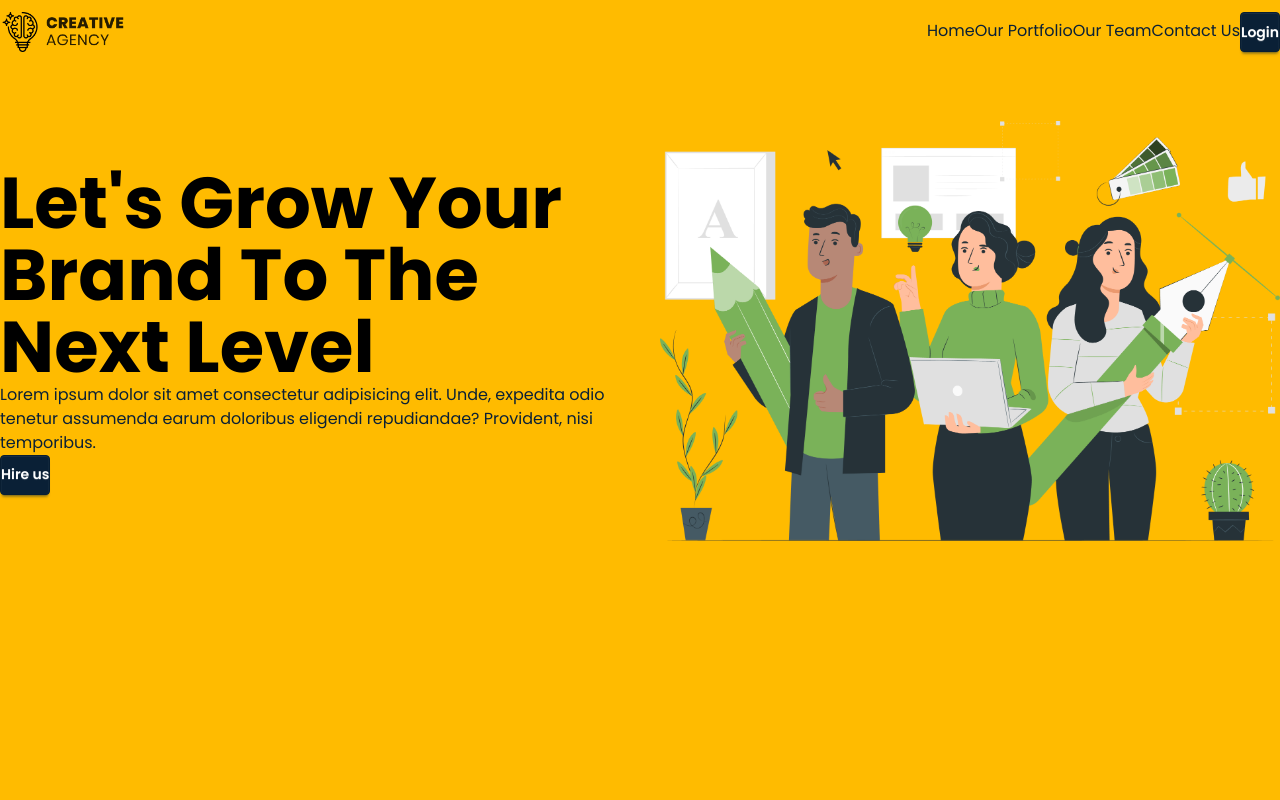
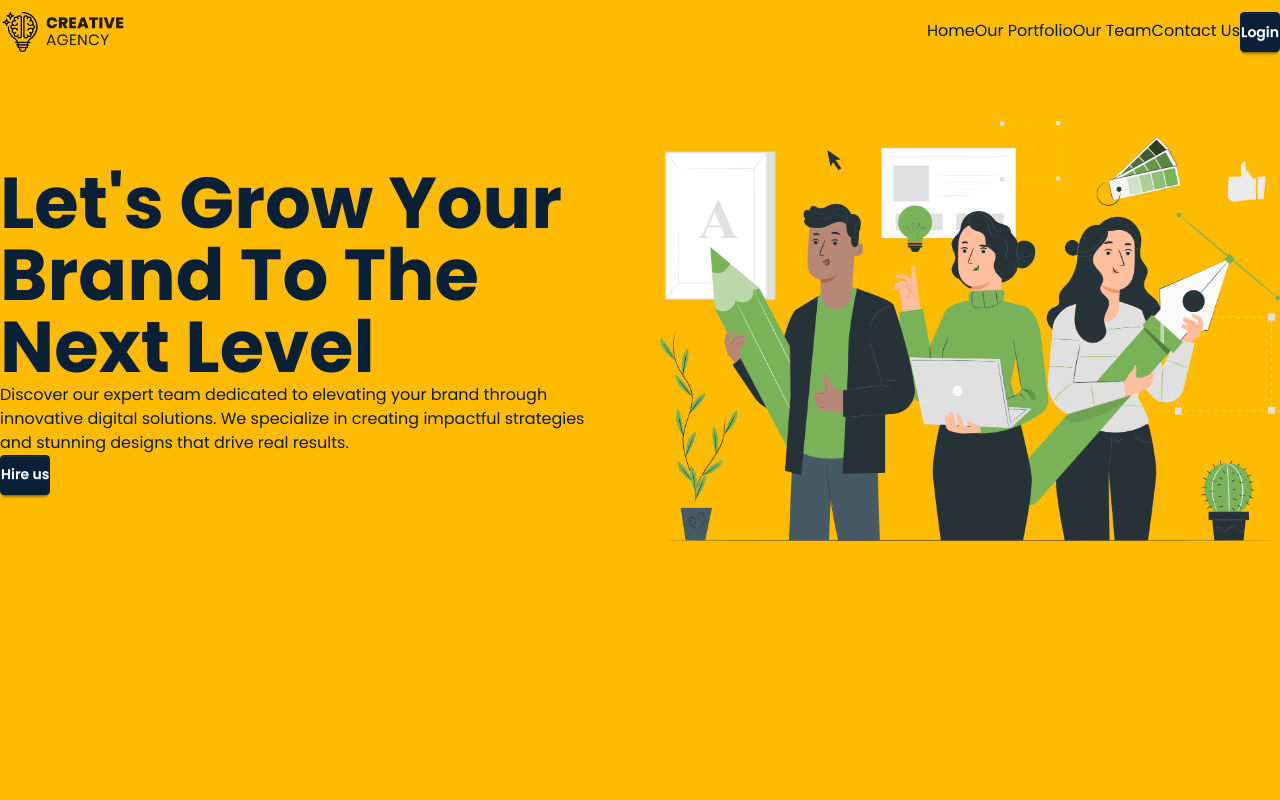
Before and after one commit to akmtasdikulislam/creative-agency, a React (Vite) app in the folder client/: page / in a window 1280 px wide. Shown: the top 800 px of the page. Built offline with nearby package versions, Linux system fonts and the light colour scheme.

Commit message:
Update HeroSection component: Revise text content and adjust layout spacing

```diff
--- a/client/src/components/Home/HeroSection/HeroSection.jsx
+++ b/client/src/components/Home/HeroSection/HeroSection.jsx
@@ -3,15 +3,15 @@ import HeroIllustration from "../../../assets/images/hero-illustration.png";
 
 const HeroSection = () => {
   return (
-    <section className="xl:px-30 flex h-full w-full flex-col-reverse items-center justify-center gap-0 px-10 md:h-2/3 md:flex-row md:justify-between md:gap-5 md:px-10 lg:gap-10 lg:px-20">
+    <section className="xl:px-30 flex h-full w-full flex-col-reverse items-center justify-center gap-5 px-5 md:h-2/3 md:flex-row md:justify-between md:gap-5 md:px-10 lg:gap-10 lg:px-20">
       <div className="md:min-w-1/3 xl:max-w-1/2 2xl:max-w-1/3 w-full flex-auto">
-        <h1 className="text-4xl font-bold text-black md:text-5xl xl:text-7xl">
+        <h1 className="text-4xl font-bold md:text-5xl xl:text-7xl">
           Let's Grow Your Brand To The Next Level
         </h1>
-        <p className="my-5 sm:my-10">
-          Lorem ipsum dolor sit amet consectetur adipisicing elit. Unde,
-          expedita odio tenetur assumenda earum doloribus eligendi repudiandae?
-          Provident, nisi temporibus.
+        <p className="text-default my-5 sm:my-10">
+          Discover our expert team dedicated to elevating your brand through
+          innovative digital solutions. We specialize in creating impactful
+          strategies and stunning designs that drive real results.
         </p>
         <button className="btn btn-neutral">Hire us</button>
       </div>
```
